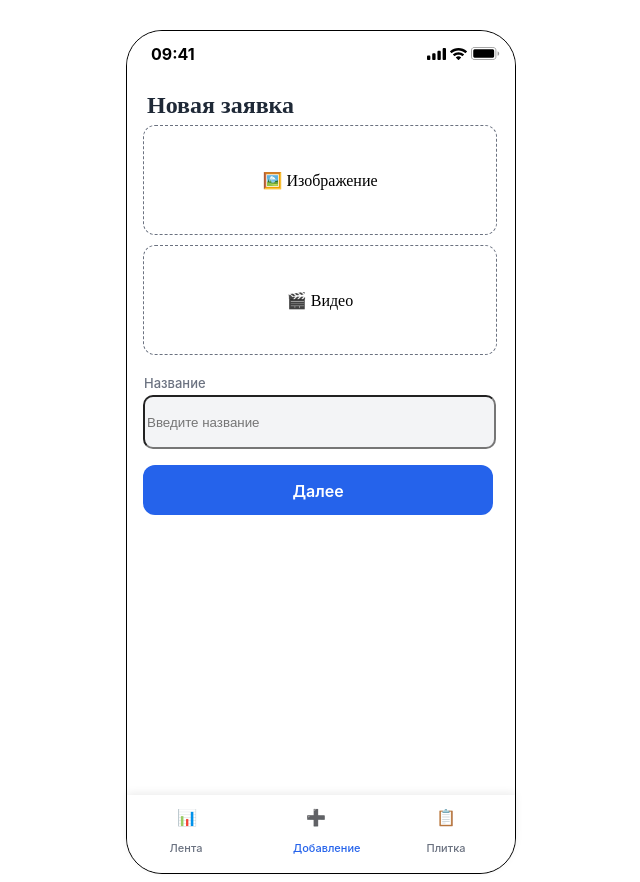
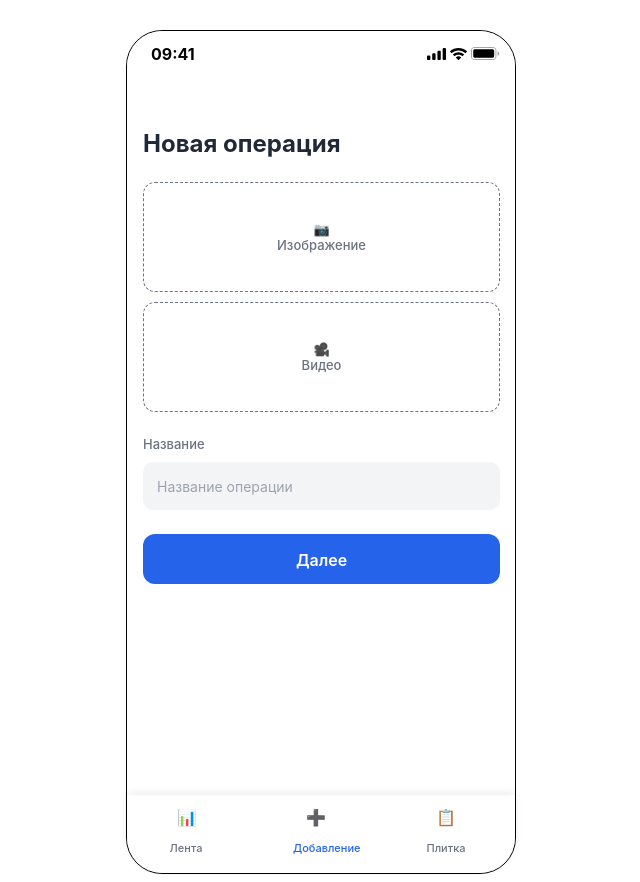
Before and after one commit to Nikolaiko2025/receipt_categories, a FastAPI app: template templates/add.html in a window 1280 px wide. Shown: the whole page, without its empty margins (319-959 px from the left). Run offline with FastAPI, Linux system fonts and the light colour scheme; the template is opened without the code that fills it, so the values that code supplies are empty; parts of the project's set-up code (start-up, migrations or seed data) failed here and were passed over.

Commit message:
Поправил

```diff
--- a/static/css/style.css
+++ b/static/css/style.css
@@ -713,6 +713,7 @@ line-height: 14px;
 color: #EF4444;
 cursor: pointer;
 box-shadow: 0 2px 8px rgba(0, 0, 0, 0.15);
+pointer-events: auto;
 }
 
 /* Форма удаления не перехватывает hover у карточки */
@@ -777,3 +778,209 @@ background: #D9D9D9;
 opacity: 0.9;
 border-radius: 30px;
 }
+
+/* Форма публикации (шаг «Опубликовать») */
+.publish-form{
+    position: relative;
+    padding: 55px 0 20px;
+    display: flex;
+    flex-direction: column;
+}
+
+.publish-field-label{
+    width: 345px;
+    margin: 8px auto 4px;
+    font-family: 'Inter';
+    font-style: normal;
+    font-weight: 500;
+    font-size: 13px;
+    line-height: 16px;
+    color: #6B7280;
+}
+
+.publish-field{
+    box-sizing: border-box;
+    width: 345px;
+    height: 48px;
+    margin: 0 auto;
+    background: #F3F4F6;
+    border: none;
+    border-radius: 10px;
+    padding: 0 14px;
+    font-family: 'Inter';
+    font-style: normal;
+    font-size: 14px;
+    color: #1F2937;
+    outline: none;
+}
+
+.publish-field::placeholder{
+    color: #9CA3AF;
+}
+
+.publish-textarea{
+    height: 90px;
+    padding: 14px;
+    resize: none;
+}
+
+.publish-submit{
+    width: 345px;
+    height: 50px;
+    margin: 24px auto 0;
+    background: #2563EB;
+    border: none;
+    border-radius: 12px;
+    color: #FFFFFF;
+    font-family: 'Inter';
+    font-style: normal;
+    font-weight: 600;
+    font-size: 16px;
+    line-height: 50px;
+    cursor: pointer;
+}
+
+/* Превью дефолтных фото/видео на странице публикации */
+.media-preview-row{
+    display: flex;
+    gap: 12px;
+    width: 345px;
+    margin: 0 auto 4px;
+}
+
+.media-preview{
+    width: calc(50% - 6px);
+    aspect-ratio: 1 / 1;
+    object-fit: cover;
+    background: #F3F4F6;
+    border: 1.5px dashed #6B7280;
+    border-radius: 12px;
+}
+
+.media-preview-video{
+    background: #1F2937;
+}
+
+.publish-draft-baner{
+    width: 345px;
+    margin: 12px auto 6px;
+    font-family: 'Inter';
+    font-style: normal;
+    font-weight: 500;
+    font-size: 12px;
+    line-height: 15px;
+    color: #2563EB;
+    text-align: center;
+}
+
+.publish-field:disabled{
+    color: #6B7280;
+    cursor: not-allowed;
+}
+
+/* Форма добавления (два шага: медиа+название → публикация) */
+.content-area{
+    box-sizing: border-box;
+    padding: 54px 16px 24px;
+    display: flex;
+    flex-direction: column;
+}
+
+.content-area h2{
+    margin: 0 0 24px;
+    font-family: 'Inter';
+    font-style: normal;
+    font-weight: 700;
+    font-size: 24px;
+    line-height: 29px;
+    color: #1F2937;
+}
+
+.add-form{
+    display: flex;
+    flex-direction: column;
+    gap: 24px;
+}
+
+.add-section{
+    display: flex;
+    flex-direction: column;
+    gap: 10px;
+}
+
+.drop-zone{
+    box-sizing: border-box;
+    flex: none;
+    width: 100%;
+    height: 110px;
+    display: grid;
+    place-items: center;
+    border: 1.5px dashed #6B7280;
+    border-radius: 12px;
+    cursor: pointer;
+    font-family: 'Inter';
+    font-style: normal;
+    font-weight: 500;
+    font-size: 13px;
+    line-height: 16px;
+    text-align: center;
+    color: #6B7280;
+}
+
+.drop-zone input{
+    display: none;
+}
+
+.add-section > p{
+    margin: 0;
+    font-family: 'Inter';
+    font-style: normal;
+    font-weight: 500;
+    font-size: 13px;
+    line-height: 16px;
+    color: #6B7280;
+}
+
+.add-section > input,
+.add-section > textarea{
+    box-sizing: border-box;
+    width: 100%;
+    background: #F3F4F6;
+    border: none;
+    border-radius: 10px;
+    padding: 0 14px;
+    font-family: 'Inter';
+    font-style: normal;
+    font-size: 14px;
+    color: #1F2937;
+    outline: none;
+}
+
+.add-section > input{
+    height: 48px;
+}
+
+.add-section > textarea{
+    padding: 14px;
+    resize: none;
+}
+
+.add-section > input::placeholder,
+.add-section > textarea::placeholder{
+    color: #9CA3AF;
+}
+
+.btn{
+    width: 100%;
+    height: 50px;
+    background: #2563EB;
+    border: none;
+    border-radius: 12px;
+    color: #FFFFFF;
+    font-family: 'Inter';
+    font-style: normal;
+    font-weight: 600;
+    font-size: 16px;
+    line-height: 50px;
+    cursor: pointer;
+}
--- a/templates/add.html
+++ b/templates/add.html
@@ -28,22 +28,41 @@
             </div>
 
             <main class="main-add">
-                   <h1 class="page-title">Новая заявка</h1>
-
-                    <label class="upload-img" for="image-input">
-                    <span>🖼️ Изображение</span>
-                    </label>
-                    <input type="file" id="image-input" accept="image/*" style="display:none">
-                    <label class="upload-video" for="video-input">
-                    <span>🎬 Видео</span>
-                    </label>
-                    <input type="file" id="video-input" accept="video/*" style="display:none">
-
-                    <label class="label-add3">Название</label>
-                    <input type="text" class="form-control-sum" name="title" placeholder="Введите название">
-
-                    <button type="submit" class="btn-next">Далее</button>
-                </main>
+                <div class="content-area">
+                    <h2>Новая операция</h2>
+                    {% if has_draft %}
+                    <form action="/publish" method="POST" class="add-form">
+                        <div class="add-section">
+                            <p>Сумма (₽)</p>
+                            <input type="text" name="amount" value="{{ draft.amount if draft.amount is not none else '' }}" placeholder="Сумма">
+                            <p>Дата</p>
+                            <input type="date" name="date" value="{{ draft.date if draft.date else '' }}">
+                            <p>Описание</p>
+                            <textarea name="description" rows="4" placeholder="Описание">{{ draft.description or '' }}</textarea>
+                        </div>
+                        <button type="submit" class="btn">Опубликовать</button>
+                    </form>
+                    {% else %}
+                    <form action="/add" method="POST" class="add-form">
+                        <div class="add-section">
+                            <label class="drop-zone">
+                                <input type="file" name="image" accept="image/*">
+                                <span>📷<br>Изображение</span>
+                            </label>
+                            <label class="drop-zone">
+                                <input type="file" name="video" accept="video/*">
+                                <span>🎥<br>Видео</span>
+                            </label>
+                        </div>
+                        <div class="add-section">
+                            <p>Название</p>
+                            <input type="text" name="title" placeholder="Название операции">
+                        </div>
+                        <button type="submit" class="btn">Далее</button>
+                    </form>
+                    {% endif %}
+                </div>
+            </main>
 
             <nav class="bottom-nav">
             <a href="/feed" class="nav-item-feed">
```
Also changed, not shown: api/handlers.py (+114 -62 lines), templates/feed.html (+15 -9 lines), templates/grid.html (+5 -7 lines), static/media/7a2ba5288e19463fab0f61d8f92fc9d5.jpg (added), static/media/default.jpg (added), 2 other files.
